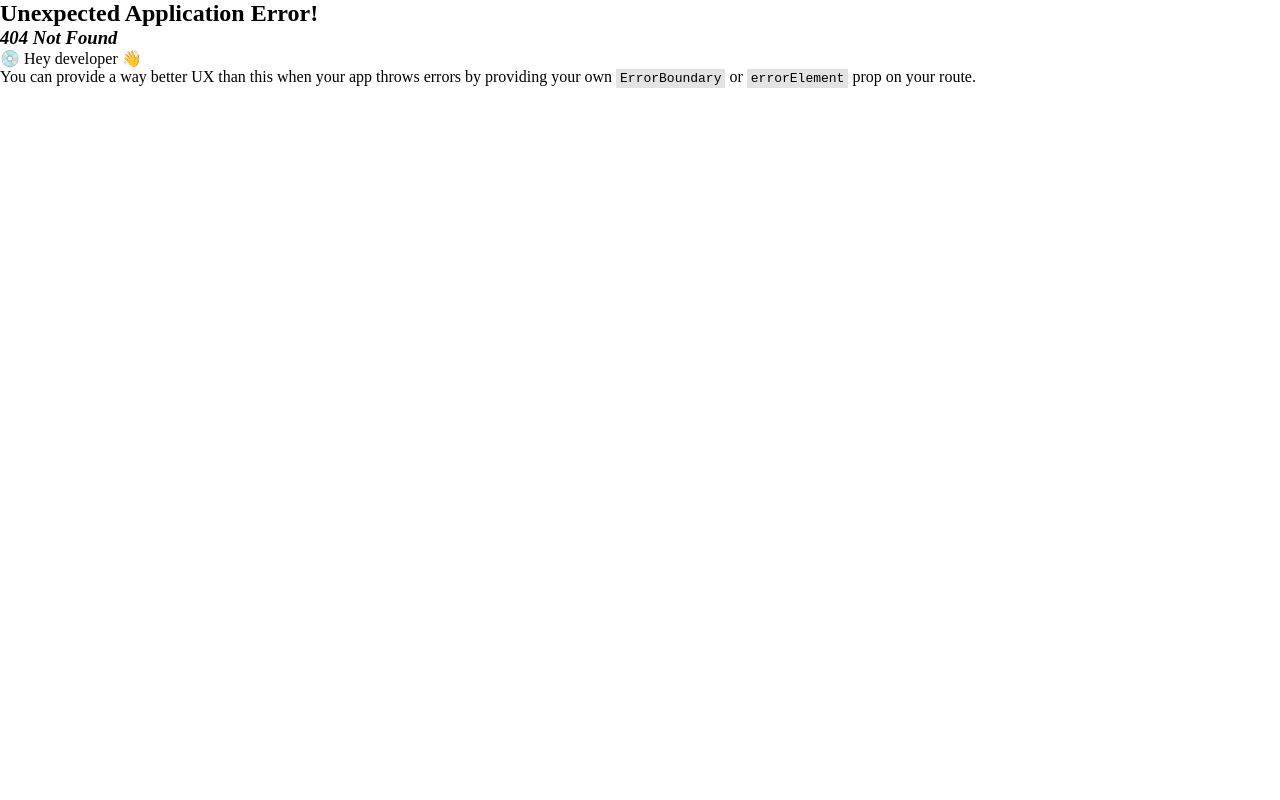
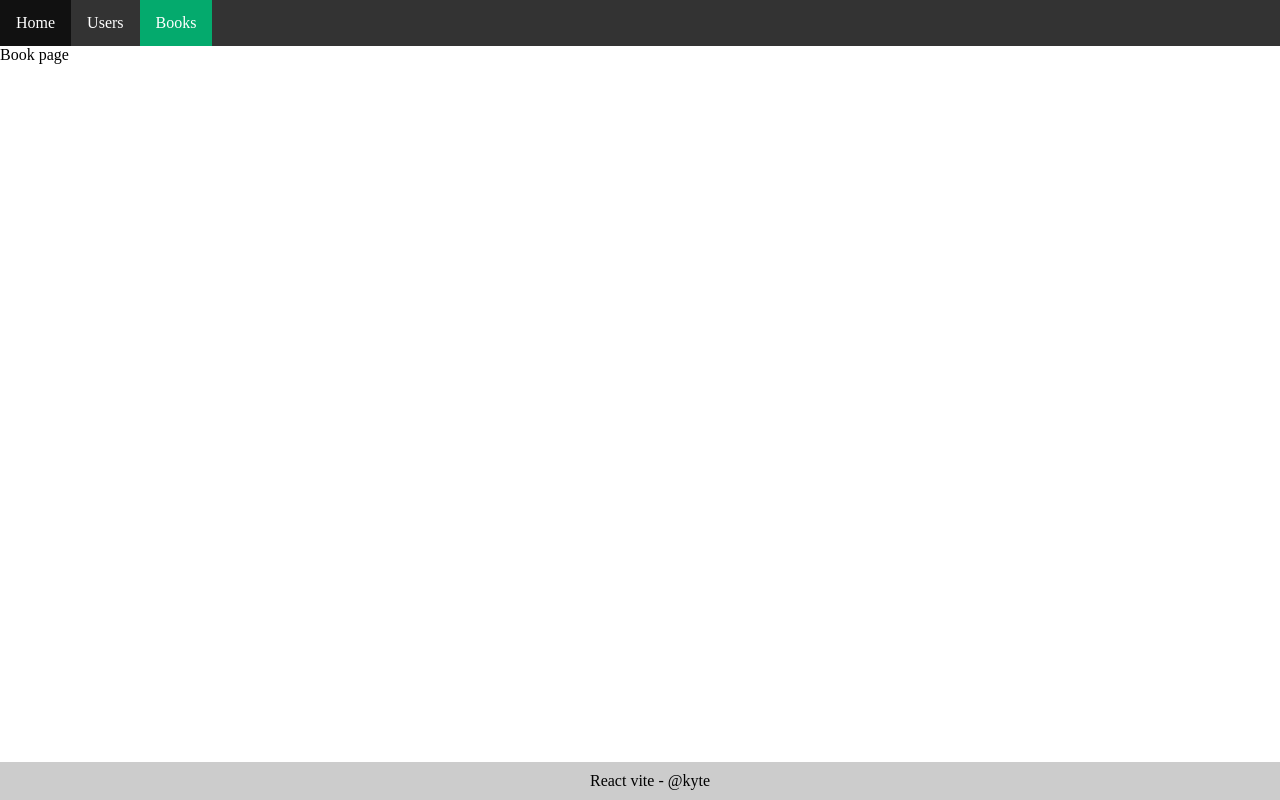
Before and after one commit to kytexya/react-vite-learn, a React (Vite) app: page /books in a window 1280 px wide. Before the commit this address had no page. Built offline with nearby package versions, Linux system fonts and the light colour scheme.

Commit message:
video 52

```diff
--- a/src/components/layout/header.jsx
+++ b/src/components/layout/header.jsx
@@ -7,7 +7,7 @@
         <ul>
             <li><NavLink to="/">Home</NavLink></li>
             <li><NavLink to="/users">Users</NavLink></li>
-            <li><NavLink to="/products">Products</NavLink></li>
+            <li><NavLink to="/books">Books</NavLink></li>
         </ul>
     )
  }
--- a/src/main.jsx
+++ b/src/main.jsx
@@ -7,7 +7,7 @@
 } from "react-router-dom";
 import LoginPage from './pages/login.jsx';
 import RegisterPage from './pages/register.jsx';
-import ProductPage from './pages/product.jsx';
+import BookPage from './pages/book.jsx';
 import UserPage from './pages/user.jsx';
 import './styles/global.css'
 import TodoApp from './components/todo/TodoApp.jsx';
@@ -26,8 +26,8 @@
         element: <UserPage />
       },
       {
-        path: "/products",
-        element: <ProductPage />
+        path: "/books",
+        element: <BookPage />
       }
 
     ]
--- /dev/null
+++ b/src/pages/book.jsx
@@ -0,0 +1,8 @@
+
+const BookPage = () => {
+    return (
+        <div>Book page</div>
+    );
+}
+
+export default BookPage;
--- a/src/pages/product.jsx
+++ /dev/null
@@ -1,8 +0,0 @@
-
-const ProductPage = () => {
-    return (
-        <div>Product page</div>
-    );
-}
-
-export default ProductPage;
```
Also changed, not shown: src/pages/error.jsx (added, +16 -0 lines).
